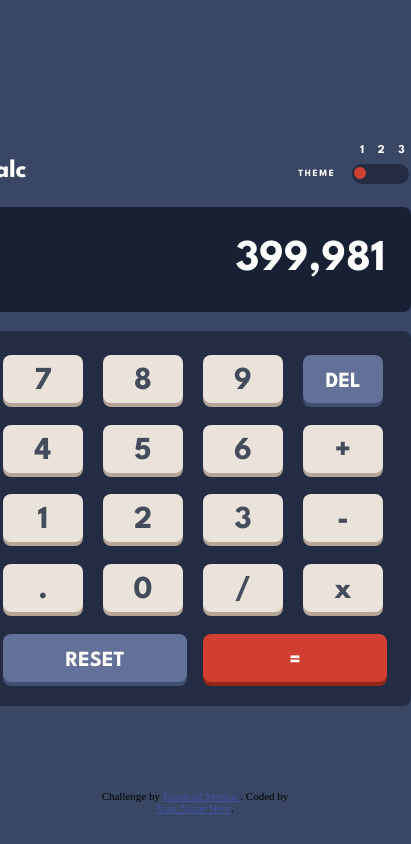
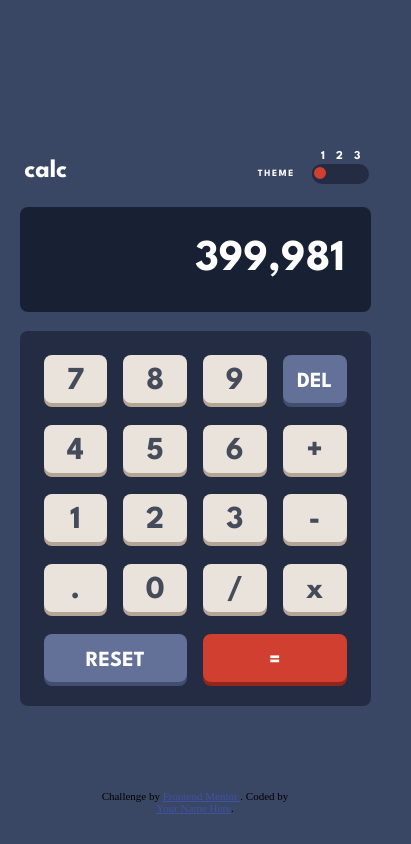
Before and after one commit to cekstedt/FEM-Calculator-App, a website with bundled scripts: page index.html in a window 390 px wide. Shown: the whole page, 411 px wide, since content can reach past the window. Built offline with nearby package versions, Linux system fonts and the light colour scheme.

Commit message:
Add mobile responsiveness.

```diff
--- a/css/styles.css
+++ b/css/styles.css
@@ -38,7 +38,10 @@ body {
   font-weight: 700;
   font-size: 32px;
   background-color: var(--main_background);
-  max-width: 540px;
+  max-width: 27rem;
+  width: 90vw;
+  max-height: 35.46rem;
+  height: 95vh;
   padding: 0;
   position: relative;
 }
@@ -58,7 +61,7 @@ body {
 
 .theme-container {
   background-color: var(--main_background);
-  width: 35%;
+  width: 9.45rem;
   position: absolute;
   right: 0;
   top: 0;
@@ -84,6 +87,21 @@ body {
   display: inline-block;
   margin-left: 0.25rem;
   margin-right: 0.4rem;
+}
+
+/* Mobile Changes */
+
+@media (max-width: 432px) {
+  .theme-labels {
+    display: flex;
+    justify-content: center;
+    margin: auto 0 0 1rem;
+  }
+
+  .theme-label {
+    margin-left: 0.35rem;
+    margin-right: 0.35rem;
+  }
 }
 
 .output {
@@ -114,8 +132,8 @@ body {
   font-size: inherit;
   font-weight: inherit;
   font-family: inherit;
-  width: 5rem;
-  height: 3rem;
+  max-width: 5rem;
+  max-height: 3rem;
   line-height: 3.25rem;
   border-radius: 0.5rem;
   border: 0;
@@ -131,7 +149,7 @@ body {
 #RESET,
 #EQUALS {
   grid-column: auto / span 2;
-  width: 11.5rem;
+  max-width: 11.5rem;
 }
 
 #RESET,
@@ -153,10 +171,6 @@ body {
   color: var(--text_equals);
 }
 
-/* #EQUALS:active {
-  filter: brightness(120%);
-} */
-
 /* Footer */
 
 footer {
```
